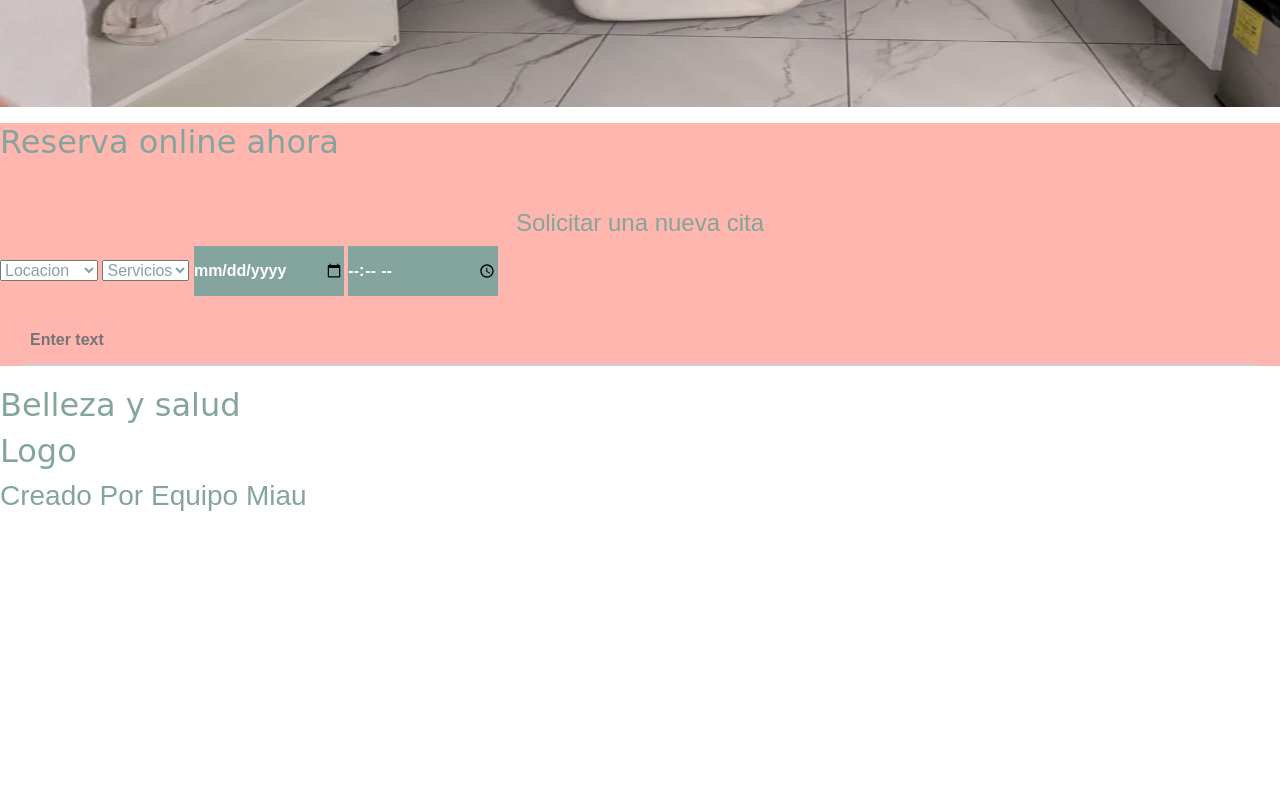
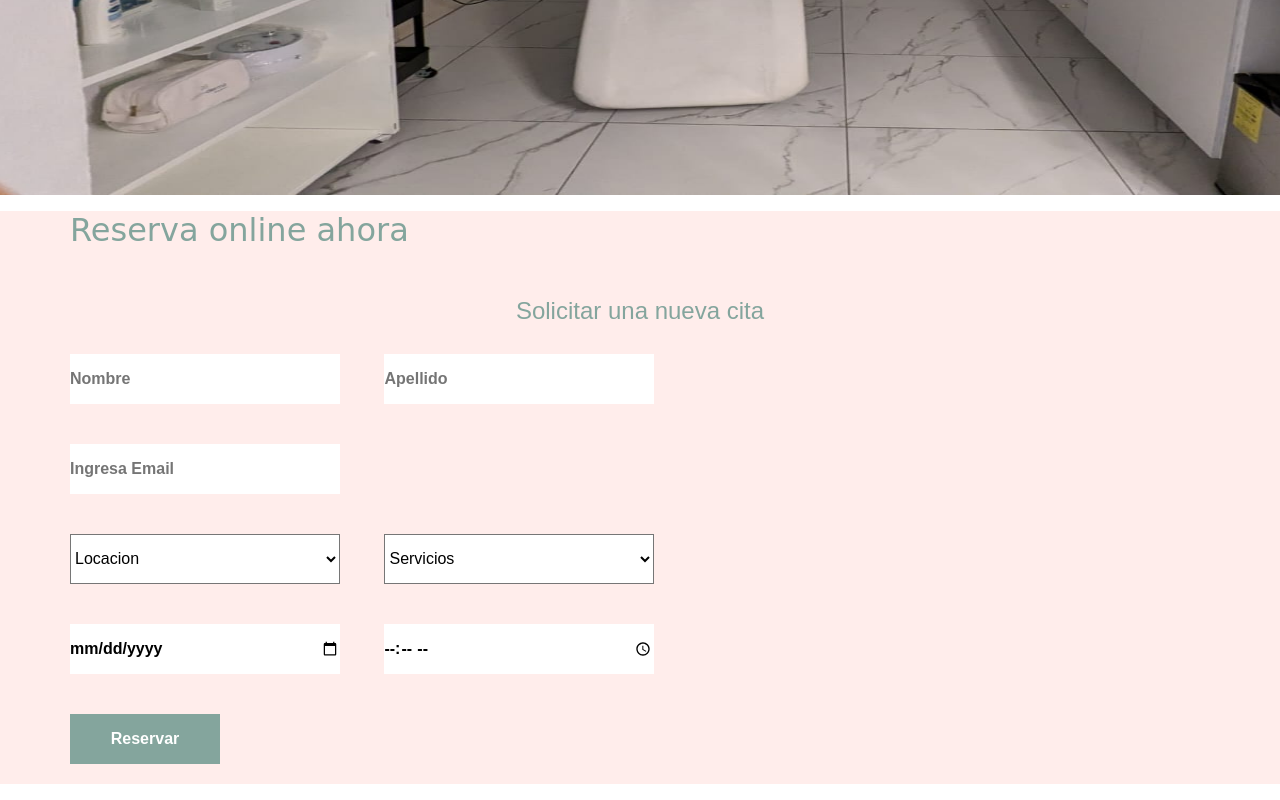
Before and after one commit to GilbertoM0/Progra-Web, a website: page ProjectLEO/menuP.html in a window 1280 px wide. Shown: the part 2900-3700 px from the top of the page. Before the commit the page ends 3420 px from the top, so only its background shows below. Drawn offline with nearby package versions, Linux system fonts and the light colour scheme; grey boxes are pictures that could not be loaded.

Commit message:
Actualice el menuP, aun falta cambios

```diff
--- a/ProjectLEO/menuP.css
+++ b/ProjectLEO/menuP.css
@@ -4,6 +4,11 @@
     margin: 0;
     box-sizing: border-box;
     font-family: Arial, Helvetica, sans-serif;
+}
+.clean{
+    float: none;
+    clear: both;
+    background-color: none;
 }
 h2{
     font-family: 'Dancing Script', cursive;
@@ -194,56 +199,55 @@ h4 {
 
 .PriceList {
     background-color: #FDE1DC;
-    /* border: 2px solid black; */
+}
 
-    & #PL {
+#PL {
+    background-color: #FFB6AE;
+    overflow: hidden; /* Esto ayuda a contener los elementos flotantes dentro de #PL */
+    margin-bottom: 20px; /* Añadir algo de margen entre las secciones si es necesario */
+}
+
+.PLImg {
+    float: left;
+    width: 50%;
+}
+.PLCont {
+    float: right;
+    width: 50%; /* Ajustar según sea necesario */
+}
+
+.formContainer{
+    background-color: #FFEDEB;
+    & h2{
+        margin-left: 70px;
+    }
+    & .formDates{
         /* border: 2px solid black; */
-        background-color: #FFB6AE;
-        overflow: hidden;
-
-        & .PLImg {
-            /* border: 2px solid black; */
-            float: left;
-        }
-
-        & .PLCont {
-            /* border: 2px solid black; */
-            float: right;
-        }
+        max-width: 50%;
+        margin-left: 50px;
     }
-}
-.formContainer{
-    background-color: #FFB6AE;
 }
 /* formF inicio */
 /* Input container */
+input[type="date"],[type="time"],[type="text"],[type="email"], #fors{
+    background-color: white;
+    color: black;
+    height: 50px;
+    width: 270px;
+    margin: 20px;
+
+}
+#btnReservar{
+    margin: 20px;
+}
+
 .input-container {
     position: relative;
     margin: 20px;
   }
 
   /* Input field */
-  .input-field {
-    display: block;
-    width: 100%;
-    padding: 10px;
-    font-size: 16px;
-    border: none;
-    border-bottom: 2px solid #ccc;
-    outline: none;
-    background-color: transparent;
-  }
 
-  /* Input label */
-  .input-label {
-    position: absolute;
-    top: 0;
-    left: 0;
-    font-size: 16px;
-    color: rgba(204, 204, 204, 0);
-    pointer-events: none;
-    transition: all 0.3s ease;
-  }
 
   /* Input highlight */
   .input-highlight {
--- a/ProjectLEO/menuP.html
+++ b/ProjectLEO/menuP.html
@@ -1,4 +1,4 @@
-<!DOCTYPE html>
+  <!DOCTYPE html>
 <html lang="en">
 
 <head>
@@ -19,9 +19,9 @@
                     <ul>
                         <li><a class="logo" href="#">Logo</a></li>
                         <li><a href="#">Inicio</a></li>
-                        <li><a href="#">Servicios</a></li>
+                        <li><a href="#Servicios">Servicios</a></li>
                         <li><a href="#">Contactanos</a></li>
-                        <li><a href="#">Citas</a></li>
+                        <li><a href="#Citas">Citas</a></li>
                         <!-- <li><img src="#" alt="cora"></li>
                         <li><img src="#" alt="shop"></li> -->
                         <li><input type="submit" class="Res" name="Res" value="Registrate"></li>
@@ -62,7 +62,7 @@
                     concerns with innovative solutions at every stage of life. Let us help you achieve optimal skin
                     health - contact us today to schedule an appointment!</p>
             </div>
-            <div class="h1Ser">
+            <div class="h1Ser" id="Servicios">
                 <h1>Servicios</h1>
             </div>
             <div class="servicios">
@@ -152,13 +152,17 @@
                     </li>
                 </ul>
             </div>
-            <div class="formContainer">
+            <div class="formContainer" id="Citas">
+                <h2>Reserva online ahora</h2>
+                <h4>Solicitar una nueva cita</h4>
                 <div class="formDates">
-                    <h2>Reserva online ahora</h2>
-                    <h4>Solicitar una nueva cita</h4>
+                            <input type="text" name="First" id="First" placeholder="Nombre" required>
+                            <input type="text" name="Last" id="Last" placeholder="Apellido" required><br>
+                            <input type="email" name="email" id="email" placeholder="Ingresa Email" required>
+
                     <form action="">
                         <!-- Locacion -->
-                        <select class="For">
+                        <select class="For" id="fors" >
                             <option value="d">Locacion</option>
                             <option value="J">Jiquilpan</option>
                             <option value="S">Sahuayo</option>
@@ -166,16 +170,18 @@
                             <option value="O">Otro</option>
                         </select>
                         <!-- Servicios -->
-                        <select name="" id="">
+                        <select name="" id="fors">
                             <option value="d">Servicios</option>
                             <option value="a">Acne</option>
                             <option value="s">Skin</option>
                             <option value="f">Facial</option>
                         </select>
                         <!-- Date -->
-                        <input type="date" value="Date">
+                        <input type="date" value="Date" class="clean" >
                         <!-- Time -->
                         <input type="time" name="" id=""><br>
+                        <input type="button" name="btnReservar" value="Reservar" id="btnReservar">
+
                         <!-- formF -->
                         <!-- <div class="formF">
                             <input type="text" name="First" id="First" placeholder="Nombre" required>
@@ -183,11 +189,7 @@
                             <input type="email" name="email" id="email" placeholder="Ingresa Email" required>
                             <input type="button" name="btnReservar" value="Reservar">
                         </div> -->
-                        <div class="input-container">
-                            <input placeholder="Enter text" class="input-field" type="text">
-                            <label for="input-field" class="input-label">Enter text</label>
-                            <span class="input-highlight"></span>
-                          </div>
+
 
                     </form>
                 </div>
@@ -199,6 +201,8 @@
         </div>
     </main>
     <footer>
+        <iframe src="https://www.google.com/maps/embed?q=1600+Amphitheatre+Parkway,+Mountain+View,+CA" width="100%
+        " height="450" allowfullscreen></iframe>
         <div class="Redes">
             <h2>Belleza y salud</h2>
             <div class="f"></div>
```
Also changed, not shown: ProjectLEO/lindex.html (+1 -1 lines).
